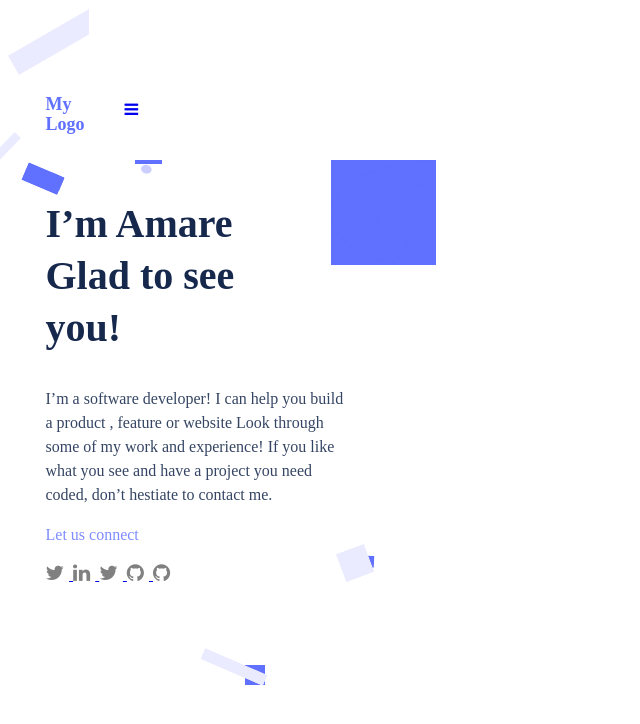
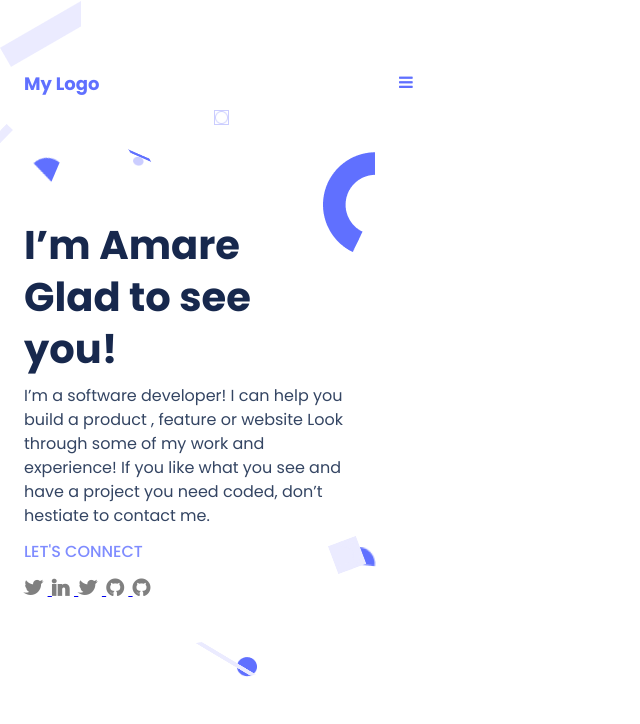
Before and after one commit to amare1990/Portfolio-setup-and-mobile-firs, a plain HTML site: page index.html in a window 1280 px wide. Shown: the whole page, without its empty margins (0-640 px from the left). Drawn offline with Linux system fonts and the light colour scheme.

Commit message:
Adjust the styles of overlay images

```diff
--- a/css/styles.css
+++ b/css/styles.css
@@ -1,25 +1,38 @@
+@import url('https://fonts.googleapis.com/css2?family=Poppins:ital,wght@0,100;0,300;0,400;0,500;0,600;0,700;0,800;0,900;1,100;1,200;1,300;1,400;1,500;1,600;1,700;1,800;1,900&display=swap');
+
+*, *::before, *::after{
+    margin: 0;
+    padding: 0%;
+    box-sizing: border-box;
+}
 body{
-    background-image: url('images/header-background-mobile.png');
+    position: relative;
+    font-family: 'Poppins';
+    font-style: normal;
+    font-weight: 400;
+    font-size: 16px;
+    line-height: 24px;
+
+
+}
+
+.container{
+
+
 
     position: relative;
+
+    /* background-image: url('images/header-background-mobile.png'); */
     height: 718px;
     width: 375px;
 
     left: 0px;
     top: 0px;
 
+    background: #FFFFFF;
 
-    font-family: 'Poppins';
-    font-style: normal;
-    font-weight: 400;
-    font-size: 16px;
-    line-height: 24px;
 
-}
 
-.container{
-    width: 80%;
-    margin: auto;
 }
 
 .rectangle-6{
@@ -41,8 +54,23 @@ body{
     left: 16.0419921875px;
     top: 161.4661865234375px;
     border-radius: 0px;
-    background: #6070FF;
+    /*background: #6070FF;*/
+    color: #6070FF;
     transform: rotate(-156.88deg);
+
+}
+.ellipse-8{
+    position: absolute;
+    height: 15px;
+    width: 15px;
+    left: 214px;
+    top: 110px;
+    border-radius: 0px;
+
+    border: 1px solid #CBCDFF;
+    /*background: #FFFFFF;*/
+    color: #FFFFFF;
+    box-sizing: border-box;
 
 }
 .ellipse-5{
@@ -51,18 +79,19 @@ body{
     width: 11.000000306303583px;
     left: 132.9833984375px;
     top: 155.8089599609375px;
+    color: #CBCDFF;
     border-radius: 0px;
 
 }
 .rectangle-7{
     position: absolute;
-    height: 4.733895548670282px;
+    height: 8px;
     width: 26.461844112359724px;
     left: 127.1845703125px;
     top: 151.5853271484375px;
     border-radius: 0px;
-    background: #6070FF;
-    transform: matrix(0.76, 0.65, 0.65, -0.76, -0.76, 0, 0);
+    color: #6070ff;
+    transform: matrix(0.76, 0.65, 0.65, -0.76, 0, 0);
 }
 
 .ellipse-3{
@@ -72,17 +101,18 @@ body{
     left: 323px;
     top: 152.23828125px;
     border-radius: 0px;
-    background: #6070FF;
+    color: #6070FF;
 
 }
 .ellipse-12{
     position: absolute;
-    height: 12.071130642161918px;
-    width: 24.142261284323837px;
+    height: 18px;
+    width: 34px;
     left: 341.7578125px;
     top: 546.6923828125px;
     border-radius: 0px;
-    background: #6070FF;
+
+    color: #6070FF;
     transform: rotate(-176.08deg);
 
 }
@@ -107,7 +137,8 @@ body{
     top: 657.0955810546875px;
     border-radius: 0px;
 
-    background: #6070FF;
+    /*background: #6070FF;*/
+    color: #6070FF;
 
 }
 .rectangle-5{
@@ -117,7 +148,8 @@ body{
     left: 191.82421875px;
     top: 652.9998779296875px;
     border-radius: 0px;
-    background: #EBEBFF;
+    /*background: #EBEBFF;*/
+    color: #EBEBFF;
     transform: rotate(23.34deg);
 
 }
@@ -134,6 +166,10 @@ body{
     font-weight: 700;
     font-size: 18px;
     line-height: 20px;
+
+    display: flex;
+    align-items: center;
+    text-align: center;
 }
 li{
     list-style: none;
@@ -141,11 +177,21 @@ li{
 
 li a{
     text-decoration-style: none;
+    position: relative;
 }
 
 li a i{
-    width: 375px;
-    height: 48px;
+    position: absolute;
+    left: 16.67%;
+    right: 16.67%;
+    top: 29.17%;
+    bottom: 70.83%;
+    color: #6070FF;
+
+    height: 0px;
+    width: 16px;
+
+
 
 }
 
@@ -153,17 +199,50 @@ li a i{
     width:100% ;
     display: flex;
     justify-content: space-between;
+
+    margin: 0px 24px 0px 24px;
+}
+
+.section-about{
+    margin: 0 24px 0 24px;
 }
 
 .name-welcome{
     color: #17284D;
+    font-style: normal;
     font-size: 40px;
-    font-weight: 700px;
+    font-weight: 700;
     line-height: 52px;
+
+    height: 150px;
+    width: 327px;
+    left: 24px;
+    top: 114px;
+
+    display: flex;
+    align-items: center;
+
+    margin: 128px 0px 12px 0px;
+
 }
 
 .description-of-me{
     color: #344563;
+    margin-bottom: 12px;
+}
+.lets-connect-statement{
+    width: 125px;
+    height: 24px;
+    color: #7F8CFF;
+    font-weight: 500;
+
+
+    left: 0px;
+    top: 0px;
+
+
+    margin-bottom: 14px;
+    text-transform: uppercase;
 }
 
 .contact-with-social{
@@ -174,4 +253,11 @@ li a i{
     color: grey;
     padding-right: 5px;
     font-size: 20px;
+    font-weight: 700;
 }
+.social-networks .social-network i:hover{
+    color: #6070FF;
+    box-shadow: 0px 8px 16px rgb(64, 83, 252, 0.24);
+    border-radius: 8px;
+
+}
--- a/index.html
+++ b/index.html
@@ -10,18 +10,27 @@
 </head>
 <body>
 
-    <img src="./images/Ellipse 11.png" alt="Ellipse 11" class="ellipse-11">
+
+
+    <div class="container">
+
+        <div class="ellipse-11">
+            <img src="./images/Ellipse 11.png" alt="Ellipse 11">
+        </div>
         <img src="./images/Ellipse 5.png" alt="Ellipse 5" class="ellipse-5">
         <img src="./images/Rectangle 7.png" alt="Rectangle 7" class="rectangle-7">
         <img src="/images/Rectangle 4.png" alt="Rectangle 4" class="rectangle-4">
-    <img src="./images/Ellipse 3.png" alt="ellipse 3" class="ellipse-3">
+
+        <div class="ellipse-3">
+            <img src="./images/Ellipse 3.png" alt="ellipse 3">
+        </div>
         <img src="./images/Ellipse 12.png" alt="ellipse 12" class="ellipse-12">
         <img src="./images/Ellipse 13.png" alt="Ellipse 13" class="ellipse-13">
         <img src="./images/Ellipse 4.png" alt="Ellipse 4" class="ellipse-4">
         <img src="./images/Rectangle 5.png" alt="Rectangle 5" class="rectangle-5">
         <img src="./images/Rectangle 6.png" alt="Rectangle 6" class="rectangle-6">
+        <img src="./images/Ellipse 8.png" alt="Ellipse 8" class="ellipse-8">
 
-    <div class="container">
         <header class="header">
             <h1 class="my-logo">My Logo</h1>
             <nav class="navbar">
@@ -46,7 +55,7 @@
             </div>
 
             <div class="lets-connect">
-                <p class="contact-with-social">Let us connect</p>
+                <p class="lets-connect-statement">Let's connect</p>
 
 
                 <div class="social-networks">
```
Lines whose indentation alone changed are shown as unchanged.
